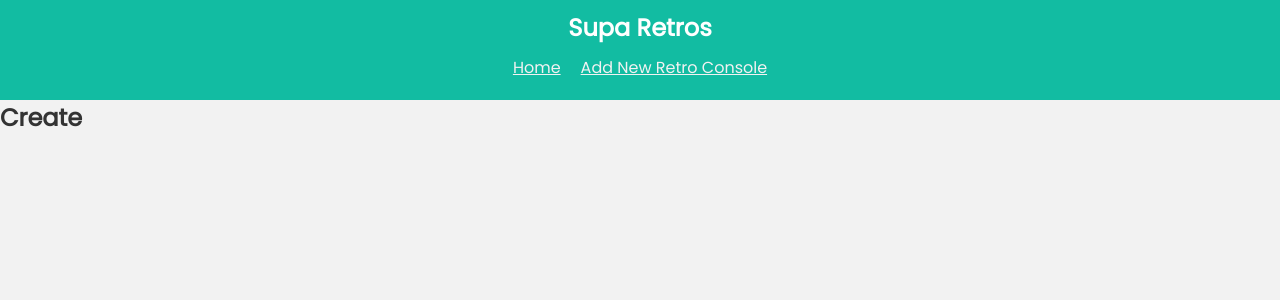
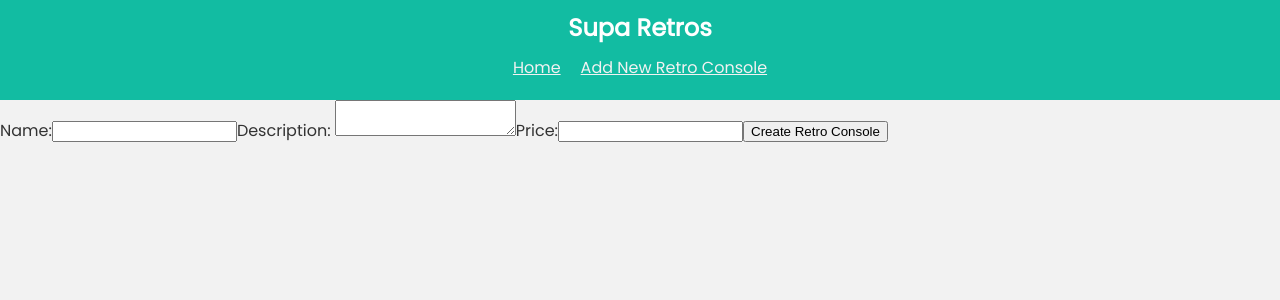
Before and after one commit to wreckingralph06/supa-retros, a React (Create React App) app: page /create in a window 1280 px wide. Shown: the top 300 px of the page. Built offline with nearby package versions, Linux system fonts and the light colour scheme.

Commit message:
Added initial form and handler which creates data to supabase retro_consoles table

```diff
--- a/src/pages/Create.js
+++ b/src/pages/Create.js
@@ -1,7 +1,68 @@
+import { useState } from "react";
+import supabase from "../config/supabaseClient";
+
 const Create = () => {
+  const [name, setName] = useState("");
+  const [description, setDescription] = useState("");
+  const [price, setPrice] = useState("");
+  const [formError, setFormError] = useState(null);
+
+  const handleSubmit = async (e) => {
+    console.log("handlesubmit");
+    e.preventDefault();
+    if (!name || !description || !price) {
+      setFormError("Please fill in all the fields correctly.");
+      return;
+    }
+
+    console.log("pass1");
+
+    const { data, error } = await supabase
+      .from("retro_consoles")
+      .insert([{ name, description, price }])
+      .select("*");
+
+    console.log("pass2");
+
+    if (error) {
+      console.log("error: ", error);
+      setFormError("Please fill in all the fields correctly.");
+    }
+    console.log("pass3");
+    console.log("data: ", data);
+    if (data) {
+      console.log("data: ", data);
+      setFormError(null);
+    }
+  };
+
   return (
     <div className="create-page">
-      <h2>Create</h2>
+      <form onSubmit={handleSubmit}>
+        <label htmlFor="name">Name:</label>
+        <input
+          type="text"
+          id="name"
+          value={name}
+          onChange={(e) => setName(e.target.value)}
+        />
+        <label htmlFor="description">Description: </label>
+        <textarea
+          id="description"
+          value={description}
+          onChange={(e) => setDescription(e.target.value)}
+        />
+
+        <label htmlFor="price">Price:</label>
+        <input
+          type="number"
+          id="price"
+          value={price}
+          onChange={(e) => setPrice(e.target.value)}
+        />
+        <button>Create Retro Console</button>
+        {formError && <p className="error">{formError}</p>}
+      </form>
     </div>
   );
 };
```
